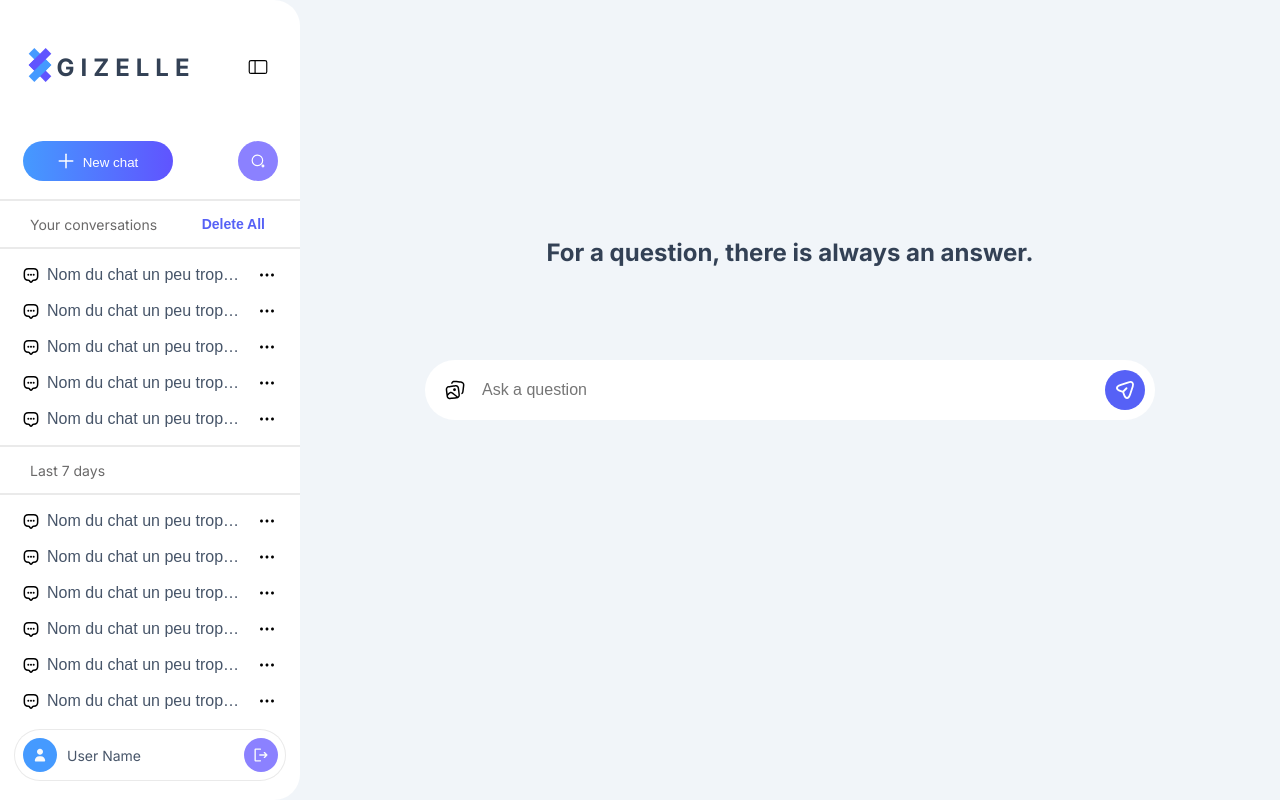
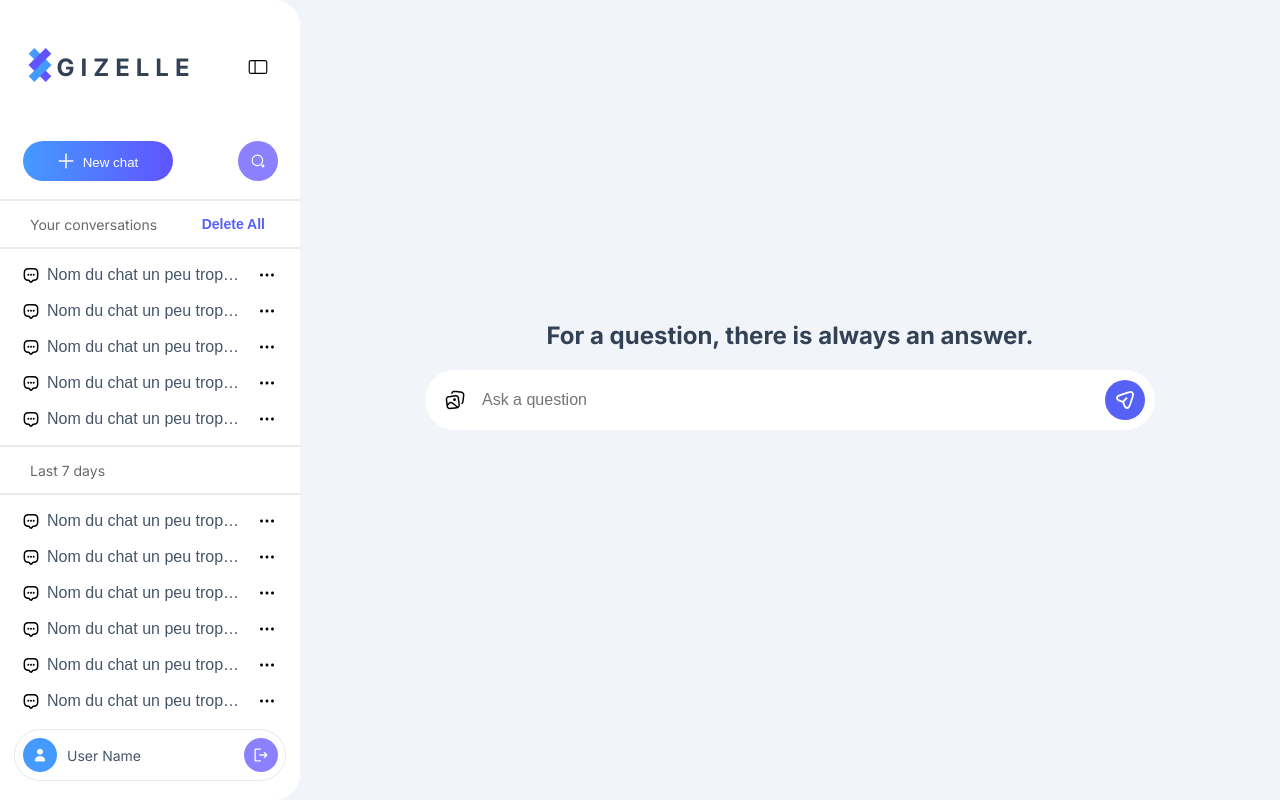
Before and after one commit to SamuelLacam/Chat-Bot-AI-Vue, a Vue app: page / in a window 1280 px wide. Built offline with nearby package versions, Linux system fonts and the light colour scheme.

Commit message:
refactor welcome message animation

```diff
--- a/src/components/ChatConversation.vue
+++ b/src/components/ChatConversation.vue
@@ -2,23 +2,22 @@
 import { ref } from "vue";
 import PromptInput from "./chat-conversation/PromptInput.vue";
 
-const messageContainer = ref(null);
+// const messageContainer = ref(null);
 const showWelcomeMessage = ref(true);
 </script>
 
 <template>
   <main>
-    <Transition name="fade-out">
-      <div v-if="showWelcomeMessage" ref="messageContainer" class="welcome-message-container">
-        <h2 class="welcome-message">For a question, there is always an answer.</h2>
-      </div>
-    </Transition>
-    <section>
-      <PromptInput
-        @sendMessage="showWelcomeMessage = false"
-        :class="{ 'welcome-message-layout': showWelcomeMessage }"
-        class="prompt-input-layout"
-      />
+    <div ref="messageContainer" class="welcome-message-container">
+      <Transition name="fade-out">
+        <h2 v-if="showWelcomeMessage" class="welcome-message">
+          For a question, there is always an answer.
+        </h2>
+      </Transition>
+    </div>
+    <div :class="{ grow: !showWelcomeMessage }"></div>
+    <section :class="{ grow: showWelcomeMessage }">
+      <PromptInput @sendMessage="showWelcomeMessage = false" class="prompt-input-layout" />
     </section>
   </main>
 </template>
@@ -28,20 +27,22 @@ main {
   width: 770px;
   height: calc(100vh - 60px);
   margin: 30px auto;
+  display: flex;
+  flex-direction: column;
 }
 
 section {
   margin: 0 20px;
-  height: 100%;
-  display: flex;
-  flex-direction: column;
-  justify-content: flex-end;
+  /* height: 100%; */
   transition: all 0.5s ease;
+  position: relative;
+  /* height: 55%; */
+  flex-basis: 60px;
+  flex-grow: 0;
 }
 
-.welcome-message-container {
-  position: relative;
-  transition: all 0.5s ease;
+.grow {
+  flex-grow: 1 !important;
 }
 
 .fade-out-leave-active {
@@ -52,22 +53,34 @@ section {
   opacity: 0;
 }
 
+.welcome-message-container {
+  position: relative;
+  flex-grow: 1;
+}
+
 .welcome-message {
-  margin-top: 27%;
-  right: 0;
-  left: 0;
   position: absolute;
+  bottom: 0;
+  width: 100%;
+  transition: all 0.5s ease;
+  margin-top: auto;
   color: #334155;
   text-align: center;
   white-space: nowrap;
 }
 
+.grow {
+  transition: all 0.5s ease;
+  flex-grow: 1;
+}
+
 .prompt-input-layout {
   transition: all 0.5s ease;
-  margin-bottom: 0;
-}
-
-.welcome-message-layout {
-  margin-bottom: 48% !important;
+  position: absolute;
+  width: 100%;
+  height: 60px;
+  /* bottom: 0; */
+  /* top: 0 !important; */
+  /* top: calc(100% - 60px); */
 }
 </style>
--- a/src/views/HomeView.vue
+++ b/src/views/HomeView.vue
@@ -10,6 +10,10 @@ provide("expandedSideBar", expandedSideBar);
 
 <template>
   <div class="layout">
+    <!-- Idea for transition (from expanded to collapsed):
+    - reduce and rotate SideBarAction in same time
+    - fade-out all text
+    - fade-out UserSettingsBtn except user-image, and scale user-image -->
     <Transition>
       <OpenSideBar v-if="expandedSideBar" @reduce-side-bar="expandedSideBar = false" />
       <CloseSideBar v-else @extend-side-bar="expandedSideBar = true" />
```
